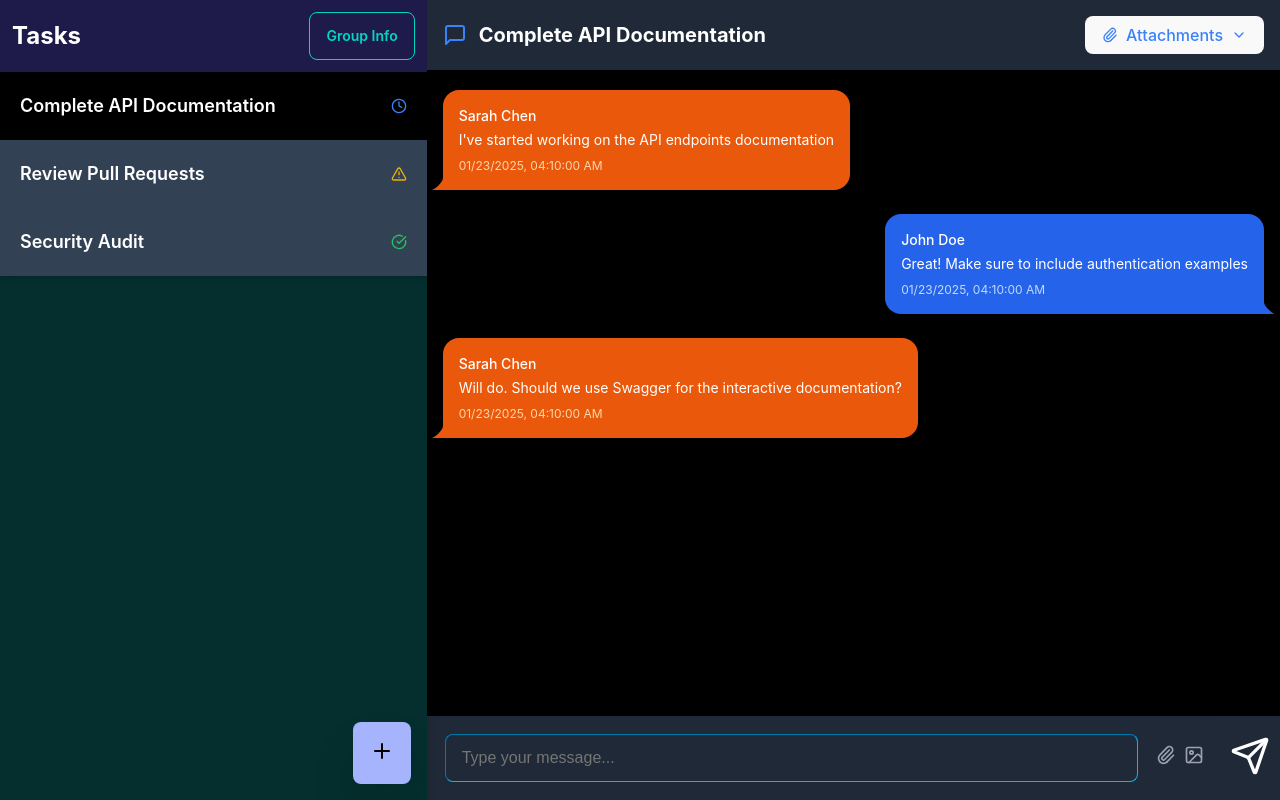
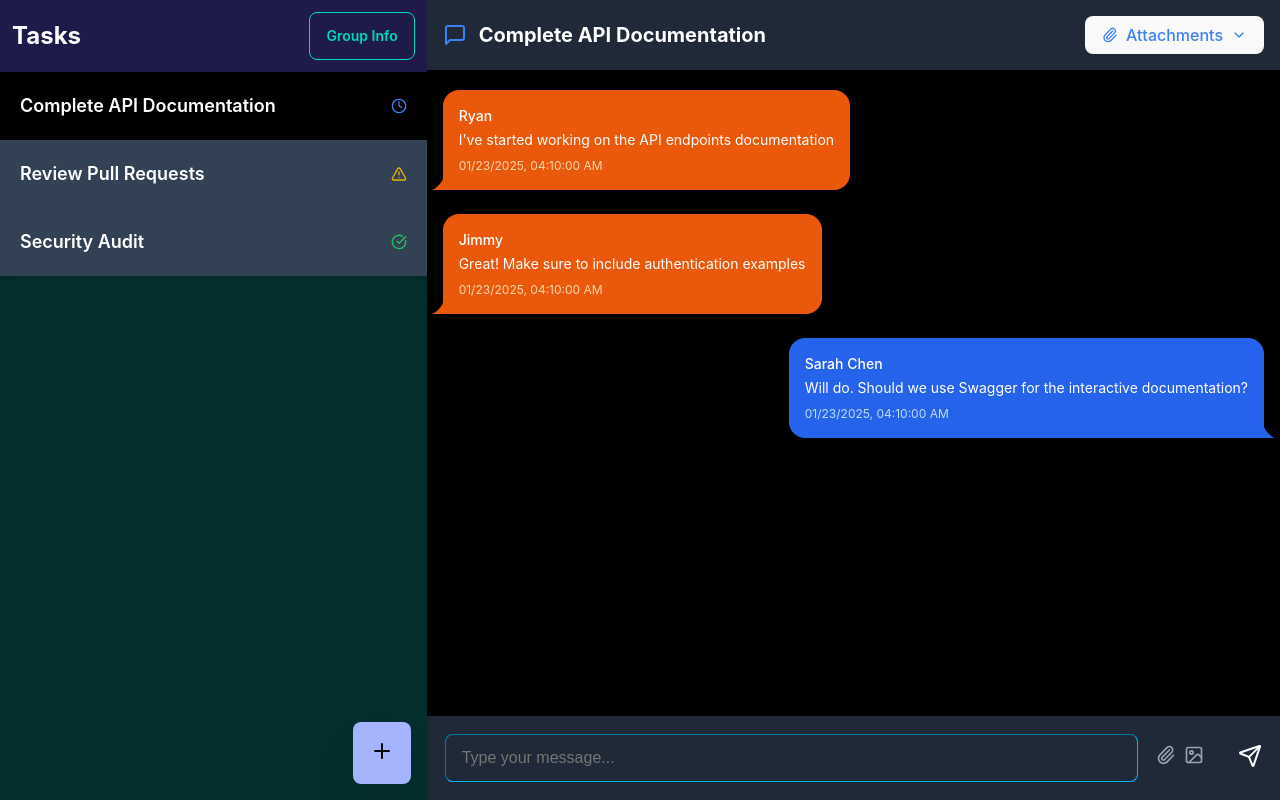
Before and after one commit to JFRashu/task_talk, a React (Vite) app: page /taskchat in a window 1280 px wide. Built offline with nearby package versions, Linux system fonts and the light colour scheme.

Commit message:
Data structure changed according to json folder

```diff
--- a/src/Component/Rashu/GroupInfo/GroupInfoModal.jsx
+++ b/src/Component/Rashu/GroupInfo/GroupInfoModal.jsx
@@ -47,7 +47,6 @@ const GroupInfoModal = ({
                             </h3>
                             <div className="tw-text-gray-600">
                                 <p>Created: {groupData.createdDate}</p>
-                                <p>Active Projects: {groupData.activeProjects}</p>
                             </div>
                         </div>
 
--- a/src/Component/Rashu/SubComponents/MessageInput.jsx
+++ b/src/Component/Rashu/SubComponents/MessageInput.jsx
@@ -46,7 +46,7 @@ const MessageInput = ({
                               focus:tw-outline-none focus:tw-ring-2 focus:tw-ring-blue-500
                               tw-justify-center tw-min-w-[60px]"
                 >
-                    <Send className="tw-w-10 tw-h-10 tw-transform tw-rotate-25" />
+                    <Send className="tw-w-6 tw-h-6 tw-transform tw-rotate-25" />
                 </button>
             </div>
         </div>
--- a/src/Component/Rashu/SubComponents/MessagesArea.jsx
+++ b/src/Component/Rashu/SubComponents/MessagesArea.jsx
@@ -3,7 +3,7 @@ import { Paperclip } from 'lucide-react';
 
 const MessagesArea = ({
     chats,
-
+    currentUser,
     selectedChat,
 
 }) => {
@@ -28,11 +28,11 @@ const MessagesArea = ({
                 return (
                     <div
                         key={message.id || Math.random()}
-                        className={`tw-flex ${message.type === 'sent' ? 'tw-chat tw-chat-end' : 'tw-chat tw-chat-start'}`}
+                        className={`tw-flex ${message.senderId == currentUser  ? 'tw-chat tw-chat-end' : 'tw-chat tw-chat-start'}`}
                     >
                         <div
                             className={`tw-max-w-[70%] tw-chat-bubble tw-p-4 ${
-                                message.type === 'sent'
+                                message.senderId == currentUser
                                     ? 'tw-bg-blue-600 tw-ml-auto'
                                     : 'tw-bg-orange-600 tw-mr-auto'
                             }`}
@@ -50,7 +50,7 @@ const MessagesArea = ({
 
 
                             <div className={`tw-text-xs tw-mt-2 ${
-                                message.type === 'sent'
+                                message.senderId == currentUser
                                     ? 'tw-text-blue-200'
                                     : 'tw-text-orange-200'
                             }`}>
--- a/src/Component/Rashu/TaskChat/Chatbox.jsx
+++ b/src/Component/Rashu/TaskChat/Chatbox.jsx
@@ -10,6 +10,7 @@ import MessagesArea from '../SubComponents/MessagesArea';
 import MessageInput from '../SubComponents/MessageInput';
 
 const Chatbox = () => {
+    const [currentUser,setCurrentUser] = useState(1);
     const [selectedChat, setSelectedChat] = useState(1);
     const [attachments, setAttachments] = useState([]);
     const [message, setMessage] = useState('');
@@ -21,7 +22,6 @@ const Chatbox = () => {
     const groupData = {
         name: "Project Management Group",
         createdDate: "January 15, 2025",
-        activeProjects: 5,
         description: "Collaborative team focused on software development and project management tasks.",
         members: [
             { name: "Sarah Chen", role: "Admin" },
@@ -58,9 +58,9 @@ const Chatbox = () => {
         1: [
             {
                 id:1,
-                gid:1,
+                senderId:3,
                 tid:1,
-                sender: "Sarah Chen",
+                sender: "Ryan",
                 text: "I've started working on the API endpoints documentation",
                 timestamp: 1737605400000,
                 type: "received",
@@ -68,16 +68,16 @@ const Chatbox = () => {
             },
             {
                 id: 2,
-                gid:1,
+                senderId:2,
                 tid:1,
-                sender: "John Doe",
+                sender: "Jimmy",
                 text: "Great! Make sure to include authentication examples",
                 timestamp: 1737605400000,
                 type: "sent"
             },
             {
                 id: 3,
-                gid:1,
+                senderId:1,
                 tid:1,
                 sender: "Sarah Chen",
                 text: "Will do. Should we use Swagger for the interactive documentation?",
@@ -88,7 +88,7 @@ const Chatbox = () => {
         2: [
             {
                 id: 4,
-                gid:1,
+                senderId:2,
                 tid:2,
                 sender: "Mike Johnson",
                 text: "I've submitted the PR for the new feature",
@@ -97,9 +97,9 @@ const Chatbox = () => {
             },
             {
                 id: 5,
-                gid:1,
+                senderId:1,
                 tid:2,
-                sender: "John Doe",
+                sender: "Sarah Chen",
                 text: "Looking at it now. Initial feedback: we need more test coverage",
                 timestamp: 1737605500000,
                 type: "sent"
@@ -108,7 +108,7 @@ const Chatbox = () => {
         3: [
             {
                 id: 6,
-                gid:1,
+                senderId:3,
                 tid:3,
                 sender: "Lisa Wong",
                 text: "Security audit report is ready for review",
@@ -117,7 +117,7 @@ const Chatbox = () => {
             },
             {
                 id: 7,
-                gid:1,
+                senderId:2,
                 tid:3,
                 sender: "John Doe",
                 text: "Any critical findings we should address immediately?",
@@ -126,9 +126,9 @@ const Chatbox = () => {
             },
             {
                 id: 8,
-                gid:1,
+                senderId:1,
                 tid:3,
-                sender: "Lisa Wong",
+                sender: "Sarah Chen",
                 text: "Yes, found 2 high-priority vulnerabilities. Details in the report.",
                 timestamp: 1737605400000,
                 type: "received"
@@ -140,7 +140,7 @@ const Chatbox = () => {
         1: [
             {
                 id: 9,
-                gid:1,
+                senderId:1,
                 tid:3,
                 sender: "Sarah Chen",
                 timestamp: 1737605400000,
@@ -149,9 +149,9 @@ const Chatbox = () => {
             },
             {
                 id: 10,
-                gid:1,
+                senderId:1,
                 tid:3,
-                sender: "John Doe",
+                sender:  "Sarah Chen",
                 timestamp: 1737605202000,
                 type: "sent",
                 attachments: [
@@ -165,9 +165,9 @@ const Chatbox = () => {
             },
             {
                 id: 11,
-                gid:1,
+                senderId:2,
                 tid:3,
-                sender: "Sarah Chen",
+                sender: "John Doe",
                 timestamp: 1737606400000,
                 type: "received",
                 attachments: [
@@ -177,9 +177,9 @@ const Chatbox = () => {
             },
             {
                 id: 12,
-                gid:1,
+                senderId:2,
                 tid:3,
-                sender: "Sarah Chen",
+                sender: "John Doe",
                 timestamp: 1737615400000,
                 type: "received",
                 attachments: [
@@ -188,9 +188,9 @@ const Chatbox = () => {
             },
             {
                 id: 13,
-                gid:1,
+                senderId:3,
                 tid:3,
-                sender: "Ryan",
+                sender: 'Ryan',
                 timestamp: 1737615400000,
                 type: "received",
                 attachments: [
@@ -213,6 +213,7 @@ const Chatbox = () => {
 
 
     const getStatusIcon = (status) => {
+        setCurrentUser(1);
         switch (status) {
             case 'completed':
                 return <CheckCircle className="tw-w-4 tw-h-4 tw-text-green-500" />;
@@ -329,12 +330,13 @@ const Chatbox = () => {
                     {/* Messages Area */}
                     <MessagesArea
                         chats={chats}
-
+                        currentUser={currentUser}
                         selectedChat={selectedChat}
 
                     />
                     {/* Message Input Area */}
                     <MessageInput
+
                         message={message}
                         setMessage={setMessage}
                         handleFileAttachment={handleFileAttachment}
```
